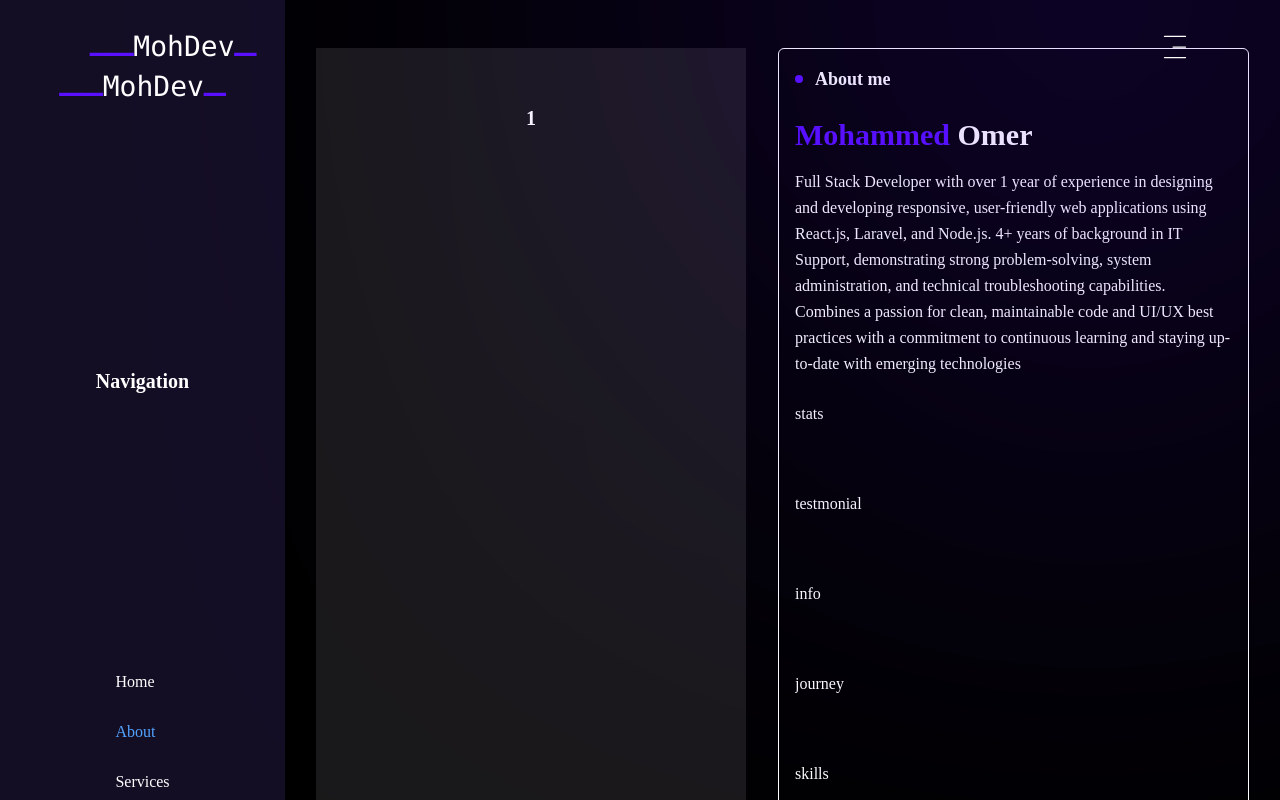
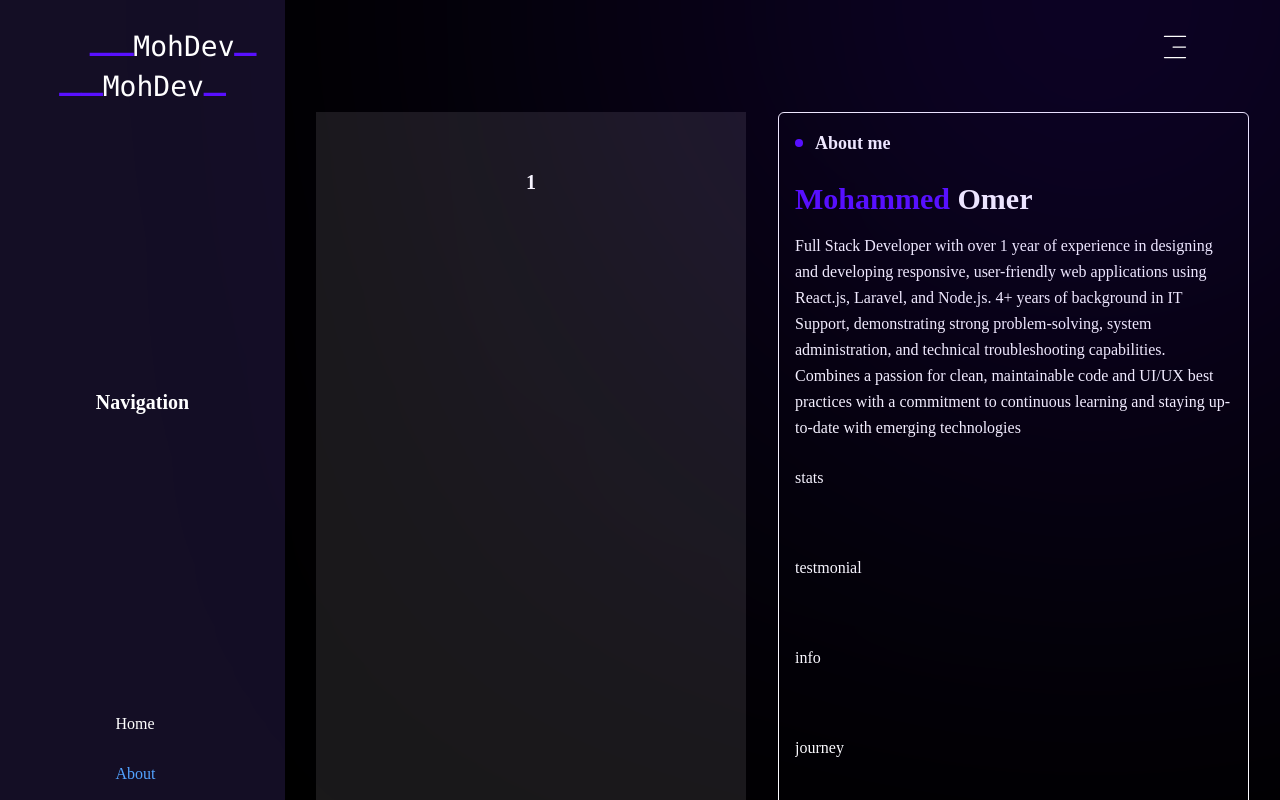
Before and after one commit to mohomer512/mohportfolio, a Next.js app: page /about in a window 1280 px wide. Shown: the top 800 px of the page. Built offline with nearby package versions, Linux system fonts and the light colour scheme.

Commit message:
edit about

```diff
--- a/app/about/page.tsx
+++ b/app/about/page.tsx
@@ -17,8 +17,8 @@ const About = () => (
     }}
     className='min-h-screen flex items-center'
   >
-    <div className="container mx-auto px-4">
-      <div className="flex flex-col xl:flex-row items-stretch gap-8 w-full min-h-[680px]">
+    <div className="container mx-auto px-4 mt-16-">
+      <div className="flex flex-col xl:flex-row items-stretch gap-8 w-full min-h-[680px] mt-16">
 
         {/* Left Side - Image or Decoration */}
         <div className="hidden xl:flex flex-col w-full max-w-[430px] relative bg-pink-50/10 pt-14">
```
